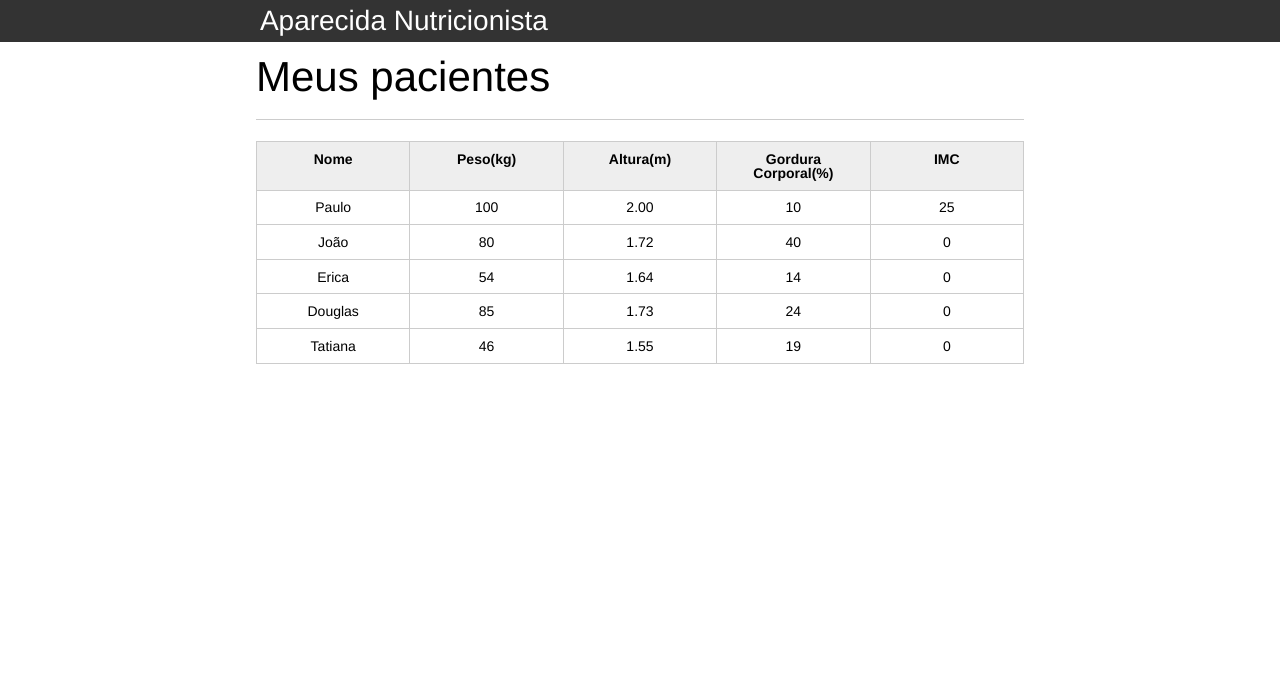
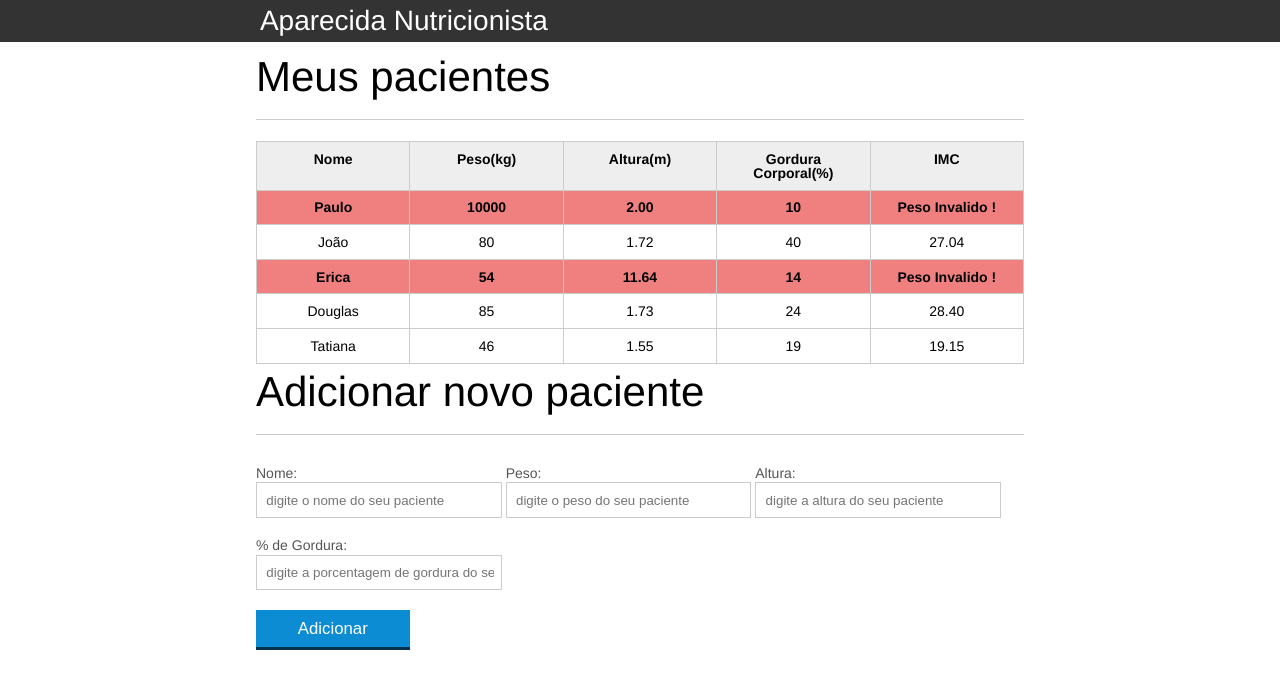
Before and after one commit to ParzivalMarcos/EstudosJavaScript, a plain HTML site: page Alura/introducao-javascript/index.html in a window 1280 px wide. Drawn offline with Linux system fonts and the light colour scheme.

Commit message:
Including "addEventListener"

```diff
--- a/Alura/introducao-javascript/css/index.css
+++ b/Alura/introducao-javascript/css/index.css
@@ -132,3 +132,12 @@ button[disabled=disabled], button:disabled {
 .campo-invalido{
 	border: 1px solid red;
 }
+
+.paciente-invalido{
+	background-color: lightcoral;
+	font-weight: bold;
+}
+
+.botao-selecionado{
+	background-color: lightskyblue;
+}
--- a/Alura/introducao-javascript/index.html
+++ b/Alura/introducao-javascript/index.html
@@ -32,7 +32,7 @@
 					<tbody id="tabela-pacientes">
 						<tr class="paciente" id="primeiro_paciente" >
 							<td class="info-nome">Paulo</td>
-							<td class="info-peso">100</td>
+							<td class="info-peso">10000</td>
 							<td class="info-altura">2.00</td>
 							<td class="info-gordura">10</td>
 							<td class="info-imc">0</td>
@@ -49,7 +49,7 @@
 						<tr class="paciente" >
 							<td class="info-nome">Erica</td>
 							<td class="info-peso">54</td>
-							<td class="info-altura">1.64</td>
+							<td class="info-altura">11.64</td>
 							<td class="info-gordura">14</td>
 							<td class="info-imc">0</td>
 						</tr>
@@ -74,6 +74,30 @@
 			</section>
 		</main>
 
+			<!-- ... -->
+			<section class="container">
+				<h2 id="titulo-form">Adicionar novo paciente</h2>
+				<form>
+					<div class="grupo">
+						<label for="nome">Nome:</label>
+						<input id="nome" name="nome" type="text" placeholder="digite o nome do seu paciente" class="campo">
+					</div>
+					<div class="grupo">
+						<label for="peso">Peso:</label>
+						<input id="peso" name="peso" type="text" placeholder="digite o peso do seu paciente" class="campo campo-medio">
+					</div>
+					<div class="grupo">
+						<label for="altura">Altura:</label>
+						<input id="altura" name="altura" type="text" placeholder="digite a altura do seu paciente" class="campo campo-medio">
+					</div>
+					<div class="grupo">
+						<label for="gordura">% de Gordura:</label>
+						<input id="gordura" type="text" placeholder="digite a porcentagem de gordura do seu paciente" class="campo campo-medio">
+					</div>
+
+					<button id="adicionar-paciente" class="botao bto-principal">Adicionar</button>
+				</form>
+			</section>
 		<script src="./js/principal.js">
 
 		</script>
--- a/Alura/introducao-javascript/js/principal.js
+++ b/Alura/introducao-javascript/js/principal.js
@@ -1,7 +1,11 @@
 var titulo = document.querySelector(".titulo")
 titulo.textContent = 'Aparecida Nutricionista'
 
-var paciente = document.querySelector("#primeiro_paciente")
+var pacientes = document.querySelectorAll(".paciente")
+
+for (var i = 0; i < pacientes.length; i++){
+    var paciente = pacientes[i]
+
     var peso = paciente.querySelector(".info-peso").textContent
     var altura = paciente.querySelector(".info-altura").textContent
     var imc = paciente.querySelector(".info-imc")
@@ -10,17 +14,41 @@ var pesoEhValido = true
     var alturaEhValido = true
 
     if (peso <= 0 || peso >= 1000){
-    alert("Peso invalido!!")
+        imc.textContent = 'Peso Invalido !'
         pesoEhValido = false
+        paciente.classList.add("paciente-invalido")
     }
 
     if (altura <= 0 || altura >= 4.00){
-    alert("Altura inválida !!")
+        imc.textContent = 'Peso Invalido !'
         alturaEhValido = false
+        paciente.classList.add("paciente-invalido")
     }
 
     if (pesoEhValido && alturaEhValido){
         var calc_imc = peso / (altura * altura)
         // imc.innerHTML = calc_imc
-    imc.textContent = calc_imc
+        imc.textContent = calc_imc.toFixed(2)
     }
+}
+
+// Utilizando uma função anonima
+titulo.addEventListener("click", function(){
+    console.log('Eu fui clicado !!')
+})
+
+
+var botao = document.querySelector("#adicionar-paciente")
+
+botao.addEventListener("click", function(){
+    alert("Botão clicado !!")
+})
+
+
+botao.addEventListener("mouseenter", function(){
+    botao.classList.add("botao-selecionado")
+})
+
+botao.addEventListener("mouseout", function(){
+    botao.style.background = '#0c8cd3'
+})
```
Lines whose indentation alone changed are shown as unchanged.
